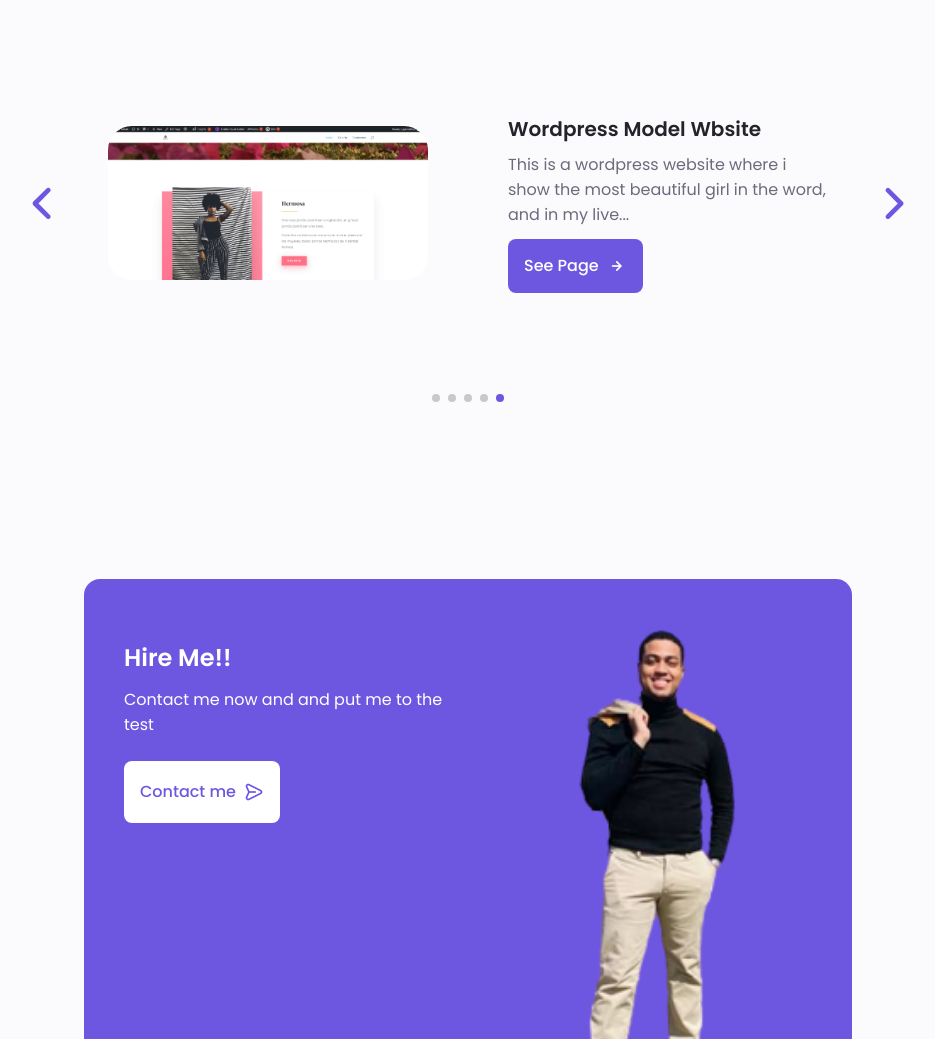
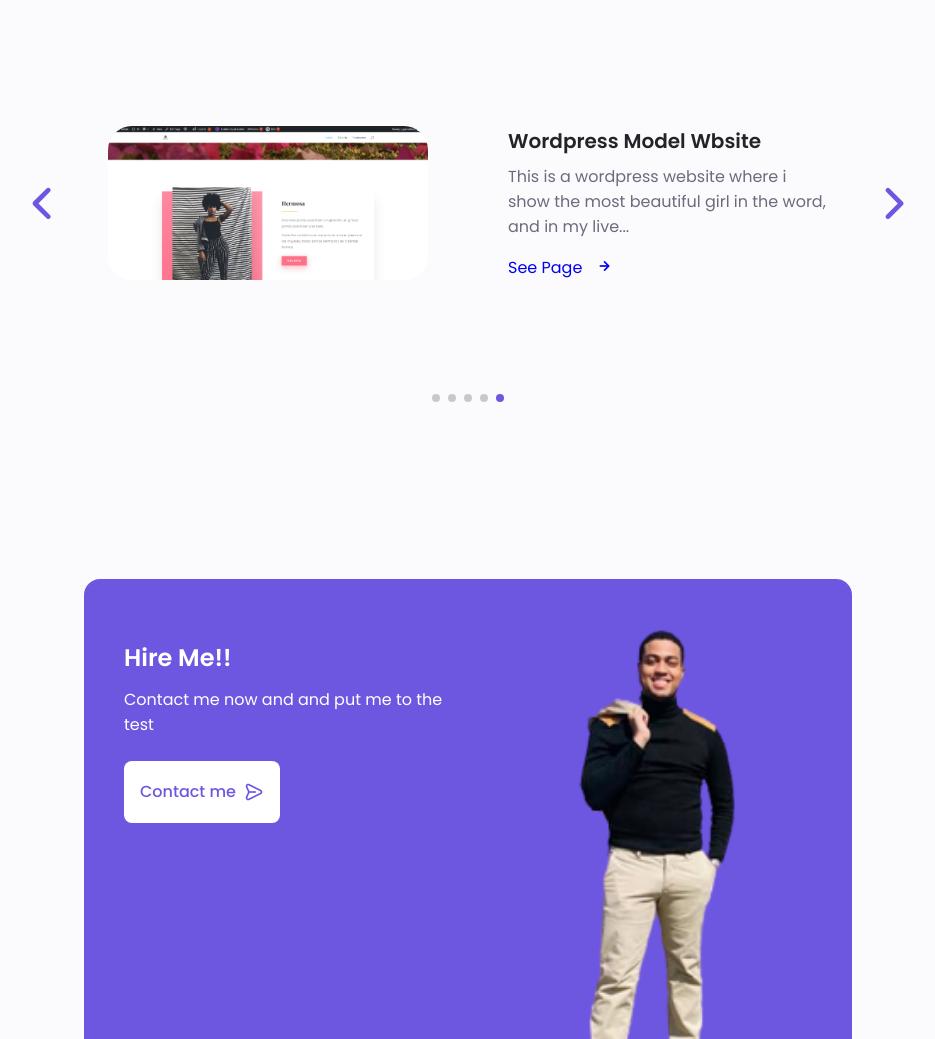
Before and after one commit to Montoi/montoi.github.io, a plain HTML site: page index.html in a window 1280 px wide. Shown: the part 3402-4441 px from the top of the page, without its empty margins (172-1107 px from the left). Drawn offline with nearby package versions, Linux system fonts and the light colour scheme.

Commit message:
Fixing link

```diff
--- a/index.html
+++ b/index.html
@@ -515,7 +515,7 @@
                             <div class="portfolio__data">
                                 <h3 class="portfolio__title">Wordpress Model Wbsite</h3>
                                 <p class="portfolio__description">This is a wordpress website where i show the most beautiful girl in the word, and in my live... </p>
-                                <a href="https://crud-employees-46e5d.web.app/list-employee" class="button button--flex button--small portfolio__button" target="_blank">
+                                <a href="http://soymodelo.site/" target="_blank">
                                     See Page <i class="uil uil-arrow-right button__icon" ></i>
                                 </a>
                             </div>
```
